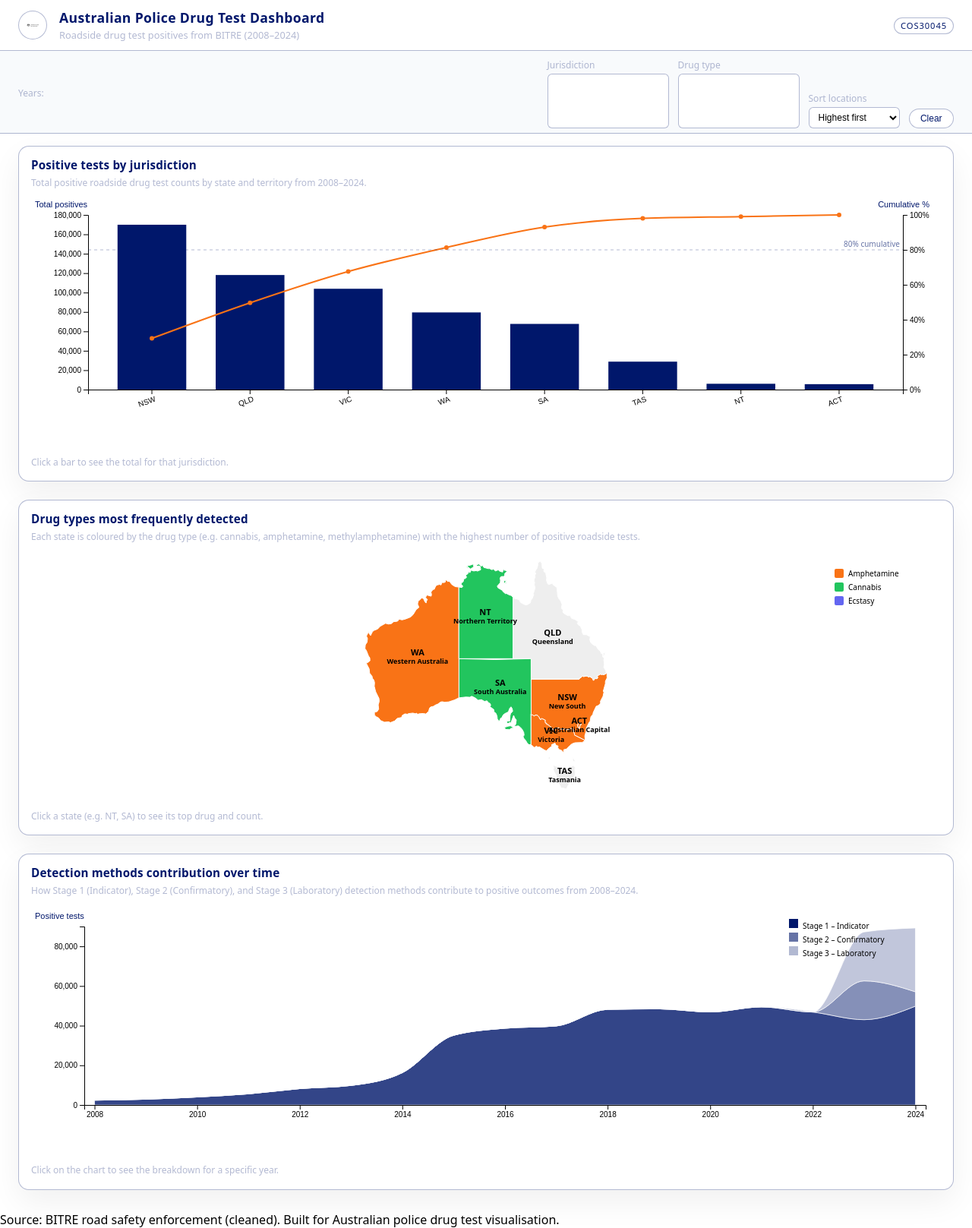
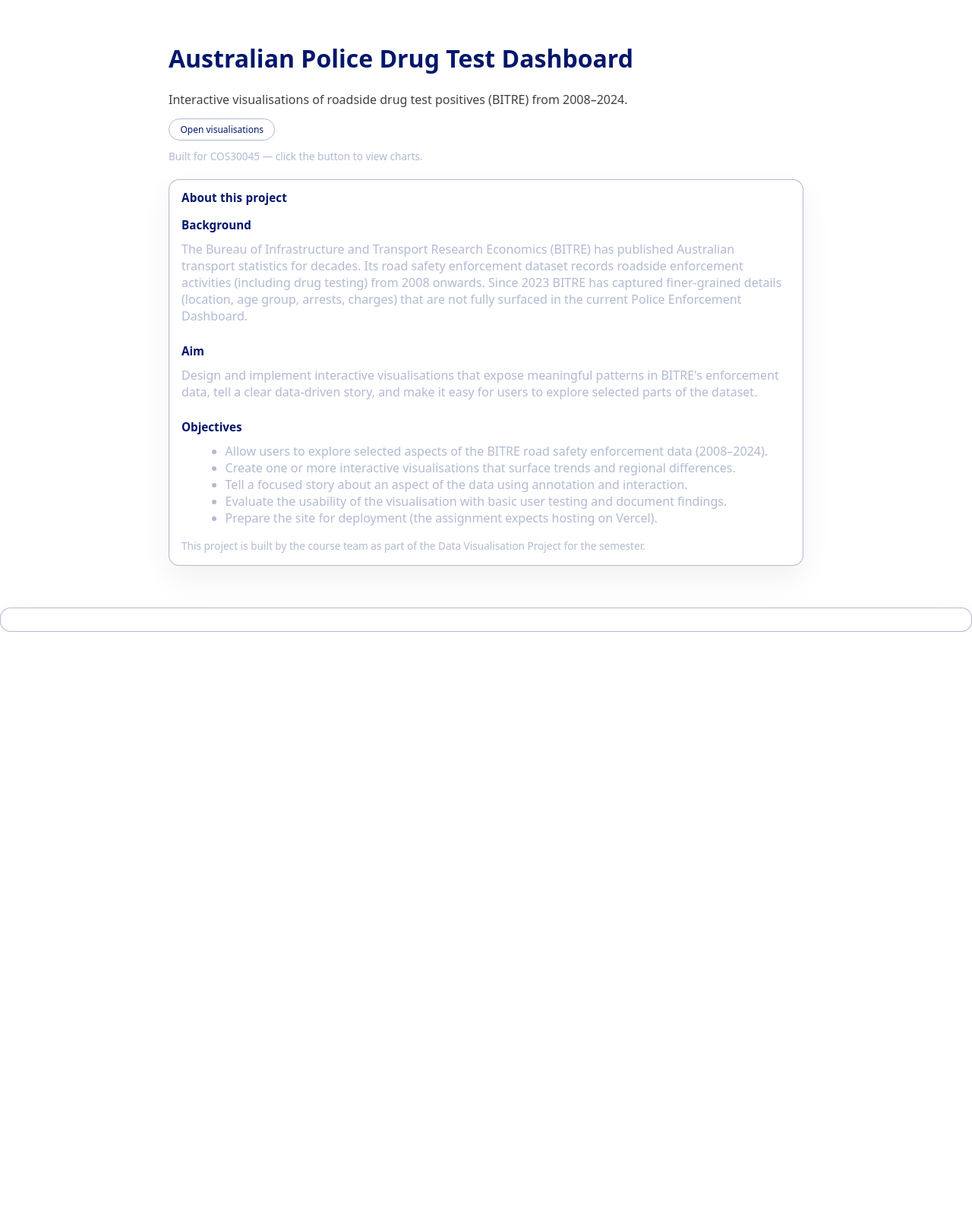
Before and after one commit to kenn040502/COS30045-Data-Vis-Project-3, a plain HTML site: page index.html in a window 1280 px wide. Shown: the whole page at 76% size. After the commit the page ends 832 px from the top, so only its background shows below. Drawn offline with nearby package versions, Linux system fonts and the light colour scheme.

Commit message:
UI update
Homepage added, separate each chart into single pages, chart design modified

```diff
--- a/index.html
+++ b/index.html
@@ -8,103 +8,46 @@
     <script src="https://d3js.org/d3.v7.min.js"></script>
   </head>
   <body>
-    <!-- TOP HEADER -->
-    <header class="topbar">
-      <a href="index.html" class="home-btn" aria-label="Go to homepage">
-        <img src="image/home.svg" alt="Home" class="home-icon" />
-      </a>
+    <!DOCTYPE html>
+    <html lang="en">
+      <head>
+        <meta charset="utf-8" />
+        <meta name="viewport" content="width=device-width, initial-scale=1" />
+        <title>Home — Australian Police Drug Test Dashboard</title>
+        <link rel="stylesheet" href="css/style.css" />
+      </head>
+      <body>
+        <div style="min-height:100vh;display:flex;align-items:center;justify-content:center;">
+          <div style="max-width:900px;padding:2rem;">
+            <h1 style="margin-top:0;color:#00176B;">Australian Police Drug Test Dashboard</h1>
+            <p style="color:rgba(0,0,0,0.75);">Interactive visualisations of roadside drug test positives (BITRE) from 2008–2024.</p>
+            <p>
+              <a href="visualization.html" class="btn-secondary" style="text-decoration:none;">Open visualisations</a>
+            </p>
+            <p style="font-size:0.85rem;color:var(--muted);">Built for COS30045 — click the button to view charts.</p>
 
-      <div class="brand-block">
-        <h1 class="brand-title">Australian Police Drug Test Dashboard</h1>
-        <p class="brand-sub">
-          Roadside drug test positives from BITRE (2008–2024)
-        </p>
-      </div>
-      <div class="top-right">
-        <span class="tag">COS30045</span>
-      </div>
-    </header>
+            <section class="card" style="margin-top:1.3rem;">
+              <h2 class="card-title">About this project</h2>
 
-    <!-- NAV / FILTER BAR -->
-    <nav class="nav-bar">
-      <div class="nav-left">
-        <span class="nav-label">Years:</span>
-        <div id="yearPills" class="pill-group">
-          <!-- JS will generate toggle pills -->
+              <h3 style="margin:0.6rem 0 0.25rem 0;font-size:0.95rem;color:var(--navy);">Background</h3>
+              <p style="margin:0 0 0.6rem 0;color:var(--muted);">The Bureau of Infrastructure and Transport Research Economics (BITRE) has published Australian transport statistics for decades. Its road safety enforcement dataset records roadside enforcement activities (including drug testing) from 2008 onwards. Since 2023 BITRE has captured finer-grained details (location, age group, arrests, charges) that are not fully surfaced in the current Police Enforcement Dashboard.</p>
+
+              <h3 style="margin:0.6rem 0 0.25rem 0;font-size:0.95rem;color:var(--navy);">Aim</h3>
+              <p style="margin:0 0 0.6rem 0;color:var(--muted);">Design and implement interactive visualisations that expose meaningful patterns in BITRE's enforcement data, tell a clear data-driven story, and make it easy for users to explore selected parts of the dataset.</p>
+
+              <h3 style="margin:0.6rem 0 0.25rem 0;font-size:0.95rem;color:var(--navy);">Objectives</h3>
+              <ul style="margin:0 0 0.6rem 1.1rem;color:var(--muted);">
+                <li>Allow users to explore selected aspects of the BITRE road safety enforcement data (2008–2024).</li>
+                <li>Create one or more interactive visualisations that surface trends and regional differences.</li>
+                <li>Tell a focused story about an aspect of the data using annotation and interaction.</li>
+                <li>Evaluate the usability of the visualisation with basic user testing and document findings.</li>
+                <li>Prepare the site for deployment (the assignment expects hosting on Vercel).</li>
+              </ul>
+
+              <p style="margin:0;color:var(--muted);font-size:0.85rem;">This project is built by the course team as part of the Data Visualisation Project for the semester.</p>
+            </section>
+          </div>
         </div>
-      </div>
-      <div class="nav-right">
-        <div class="filter-group">
-          <label class="nav-label">Jurisdiction</label>
-          <select id="jurSelect" class="nav-input" multiple></select>
-        </div>
-        <div class="filter-group">
-          <label class="nav-label">Drug type</label>
-          <select id="drugSelect" class="nav-input" multiple></select>
-        </div>
-        <div class="filter-group">
-          <label class="nav-label">Sort locations</label>
-          <select id="sortSelect" class="nav-input">
-            <option value="desc" selected>Highest first</option>
-            <option value="asc">Lowest first</option>
-            <option value="alpha">A → Z</option>
-          </select>
-        </div>
-        <button id="resetBtn" class="btn-secondary">Clear</button>
-      </div>
-    </nav>
-
-   <main class="dashboard">
-      <!-- Chart 1 – Pareto -->
-      <section class="card" id="card1">
-        <h2 class="card-title">Positive tests by jurisdiction</h2>
-        <p class="card-sub">
-          Total positive roadside drug test counts by state and territory from
-          2008–2024.
-        </p>
-        <div id="chart1" class="chart-container"></div>
-        <div id="chart1-info" class="chart-info">
-          Click a bar to see the total for that jurisdiction.
-        </div>
-      </section>
-
-      <!-- Chart 2 – Drug type map -->
-      <section class="card" id="card2">
-        <h2 class="card-title">Drug types most frequently detected</h2>
-        <p class="card-sub">
-          Each state is coloured by the drug type (e.g. cannabis, amphetamine,
-          methylamphetamine) with the highest number of positive roadside tests.
-        </p>
-        <div id="chart2" class="chart-container"></div>
-        <div id="chart2-info" class="chart-info">
-          Click a state (e.g. NT, SA) to see its top drug and count.
-        </div>
-      </section>
-
-      <!-- Chart 3 – Detection methods -->
+      </body>
+    </html>
       <section class="card" id="card3">
-        <h2 class="card-title">Detection methods contribution over time</h2>
-        <p class="card-sub">
-          How Stage&nbsp;1 (Indicator), Stage&nbsp;2 (Confirmatory), and
-          Stage&nbsp;3 (Laboratory) detection methods contribute to positive
-          outcomes from 2008–2024.
-        </p>
-        <div id="chart3" class="chart-container"></div>
-        <div id="chart3-info" class="chart-info">
-          Click on the chart to see the breakdown for a specific year.
-        </div>
-      </section>
-    </main>
-
-
-      Source: BITRE road safety enforcement (cleaned). Built for Australian police drug test visualisation.
-    </footer>
-
-    <script src="https://d3js.org/d3.v7.min.js"></script>
-    <script src="js/chart1.js"></script> <!-- Q3 -->
-    <script src="js/chart2.js"></script> <!-- Q4 -->
-    <script src="js/chart3.js"></script> <!-- Q5 -->
-
-
-  </body>
-</html>
--- a/js/chart3.js
+++ b/js/chart3.js
@@ -129,7 +129,7 @@
     .append("path")
     .attr("class", "stage-area")
     .attr("fill", d => color(d.key))
-    .attr("fill-opacity", 0.8)
+    .attr("fill-opacity", 0.5)
     .attr("stroke", "#ffffff")
     .attr("stroke-width", 0.7)
     .attr("d", area);
```
Also changed, not shown: chart2.html (added, +50 -0 lines), chart3.html (added, +50 -0 lines), chart5.html (added, +50 -0 lines), visualization.html (added, +24 -0 lines).
